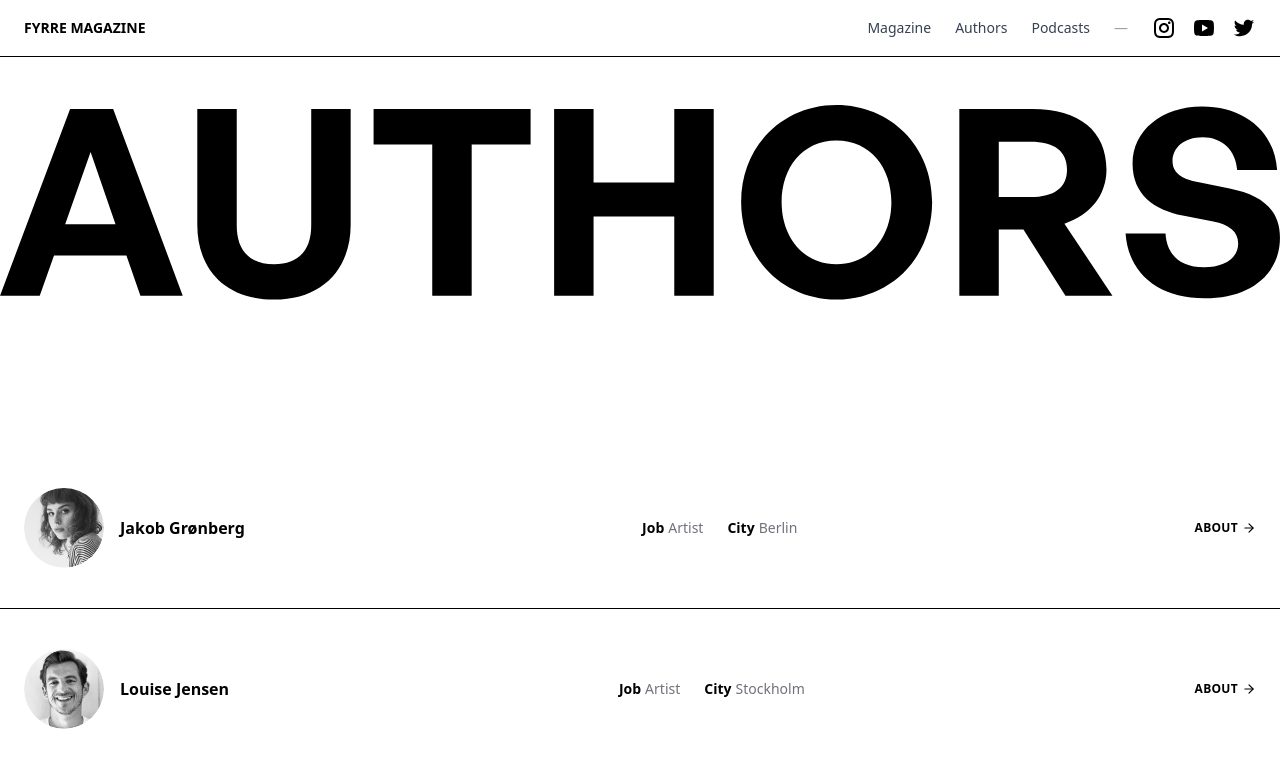
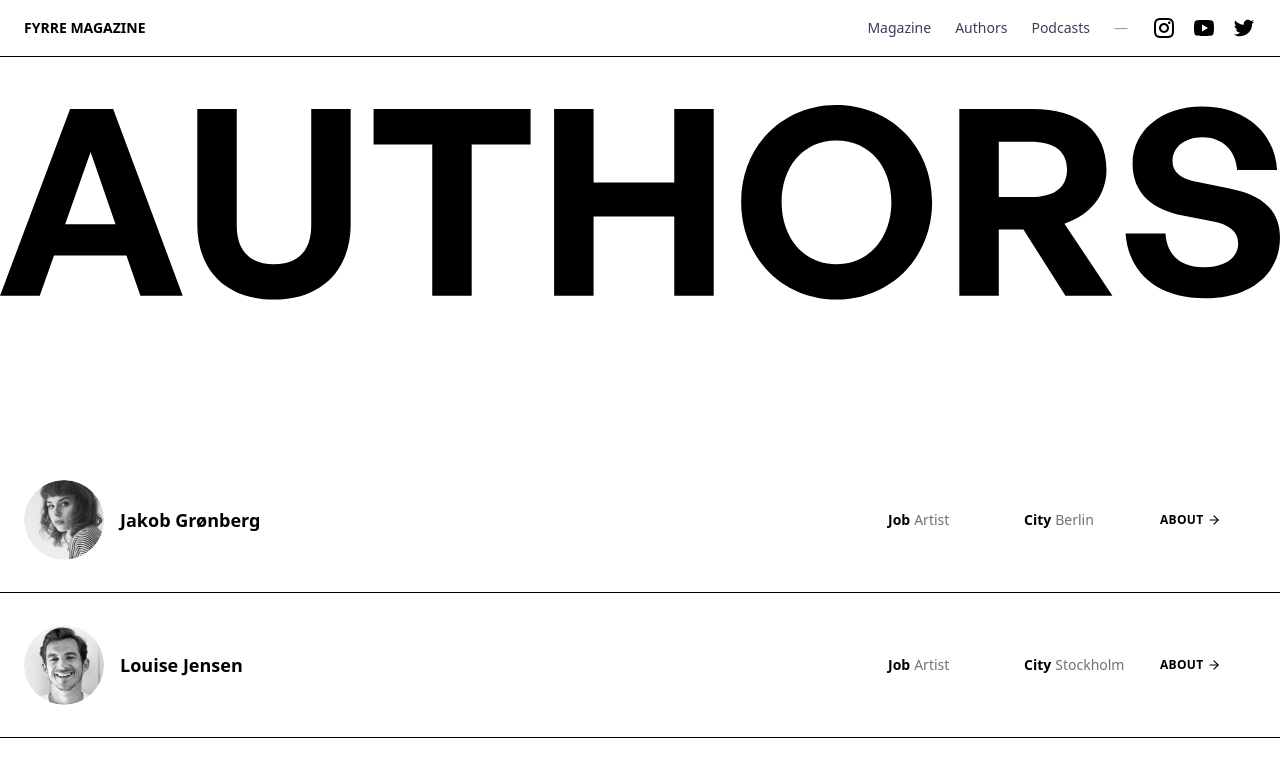
Before and after one commit to eugenekravchuk/web_react_project, a React (Vite) app: page /authors in a window 1280 px wide. Shown: the top 768 px of the page. Built offline with nearby package versions, Linux system fonts and the light colour scheme.

Commit message:
design completed

```diff
--- a/src/components/AuthorRow.tsx
+++ b/src/components/AuthorRow.tsx
@@ -11,36 +11,45 @@ type AuthorRowProps = {
 
 const AuthorRow: React.FC<AuthorRowProps> = ({ imageSrc, name, job, city }) => {
   return (
-    <div className="w-full border-b px-6 py-10">
-      <div className="flex items-center justify-between gap-4">
+    <Link
+      to="/authors/slug"
+      className="block w-full border-b px-6 py-8 transition-all duration-200 group"
+    >
+      <div className="flex items-center justify-between">
+        {/* Ліва частина — аватар + ім'я */}
         <div className="flex items-center gap-4">
-          <img
-            src={imageSrc}
-            alt={name}
-            className="w-20 h-20 rounded-full object-cover"
-          />
-          <span className="text-base font-bold text-black">{name}</span>
+          <div className="w-20 h-20 rounded-full overflow-hidden">
+            <img
+              src={imageSrc}
+              alt={name}
+              className="w-full h-full object-cover transition-transform duration-300 transform-gpu group-hover:scale-105"
+              style={{ willChange: "transform" }}
+            />
+          </div>
+          <span className="text-lg font-semibold text-black transition-all duration-200 group-hover:underline">
+            {name}
+          </span>
         </div>
 
-        <div className="flex items-center gap-6 text-sm text-zinc-500">
-          <div>
+        {/* Права частина — три фіксовані колонки */}
+        <div
+          className="grid grid-cols-3 gap-10 text-sm text-zinc-500"
+          style={{ minWidth: '320px' }}
+        >
+          <div className="w-24">
             <span className="font-semibold text-black mr-1">Job</span>
             {job}
           </div>
-          <div>
+          <div className="w-24">
             <span className="font-semibold text-black mr-1">City</span>
             {city}
           </div>
+          <div className="w-24 flex items-center gap-1 text-xs font-bold uppercase tracking-wide text-black transition-transform duration-200 group-hover:translate-x-1">
+            About <ArrowRight size={14} />
+          </div>
         </div>
-
-        <Link
-          to="/authors/slug"
-          className="flex items-center gap-1 text-xs font-bold uppercase tracking-wide hover:translate-x-1 transition"
-        >
-          About <ArrowRight size={14} />
-        </Link>
       </div>
-    </div>
+    </Link>
   );
 };
 
--- a/src/pages/AuthorPage.tsx
+++ b/src/pages/AuthorPage.tsx
@@ -1,5 +1,6 @@
 import Navbar from "../components/Navbar";
 import Footer from "../components/Footer";
+import { Link } from "react-router-dom";
 
 import Insta from "../assets/ri_instagram-line.svg";
 import YouTube from "../assets/ri_youtube-fill.svg";
@@ -15,24 +16,28 @@ const articles = [
     date: "16. March 2022",
     readTime: "10 Min",
     image: articleImages[0],
+    slug: 'article1'
   },
   {
     title: "An indestructible hope",
     date: "16. March 2022",
     readTime: "10 Min",
     image: articleImages[1],
+    slug: 'article2'
   },
   {
     title: "The chains of our lives",
     date: "16. March 2022",
     readTime: "10 Min",
     image: articleImages[2],
+    slug: 'article3'
   },
   {
     title: "Keep on smiling",
     date: "16. March 2022",
     readTime: "10 Min",
     image: articleImages[3],
+    slug: 'article4'
   },
 ];
 
@@ -118,7 +123,7 @@ const AuthorPage = () => {
 
       <div className="h-[100px]"></div>
 
-      <section className="max-w-6xl mx-auto px-6 py-12 border-t">
+      <section className="max-w-[1680px] mx-auto px-6 py-12 border-t">
         <h2 className="text-3xl md:text-4xl font-bold mb-10">
           Articles by Louise Jensen
         </h2>
@@ -129,11 +134,11 @@ const AuthorPage = () => {
             const noRight = idx === 0 || idx === 2;
 
             return (
-              <div
+              <Link
+                to={`/articles/${article.slug}`}
                 key={idx}
                 className={`
-            flex items-center gap-6 p-6 border
-            border-black border-opacity-20
+            flex items-center gap-6 p-6 border border-black border-opacity-20 transition group
             ${noRight ? "border-r-0" : ""}
             ${noBottom ? "border-b-0" : ""}
           `}
@@ -144,7 +149,9 @@ const AuthorPage = () => {
                   className="w-24 h-24 object-cover"
                 />
                 <div>
-                  <h3 className="font-bold text-lg mb-1">{article.title}</h3>
+                  <h3 className="font-bold text-lg mb-1 transition group-hover:underline">
+                    {article.title}
+                  </h3>
                   <div className="text-sm text-zinc-600">
                     <span className="font-semibold mr-1">Date</span>
                     {article.date}
@@ -153,13 +160,11 @@ const AuthorPage = () => {
                     {article.readTime}
                   </div>
                 </div>
-              </div>
+              </Link>
             );
           })}
         </div>
       </section>
-
-      <div className="h-[50px]"></div>
 
       <Footer />
     </div>
```
